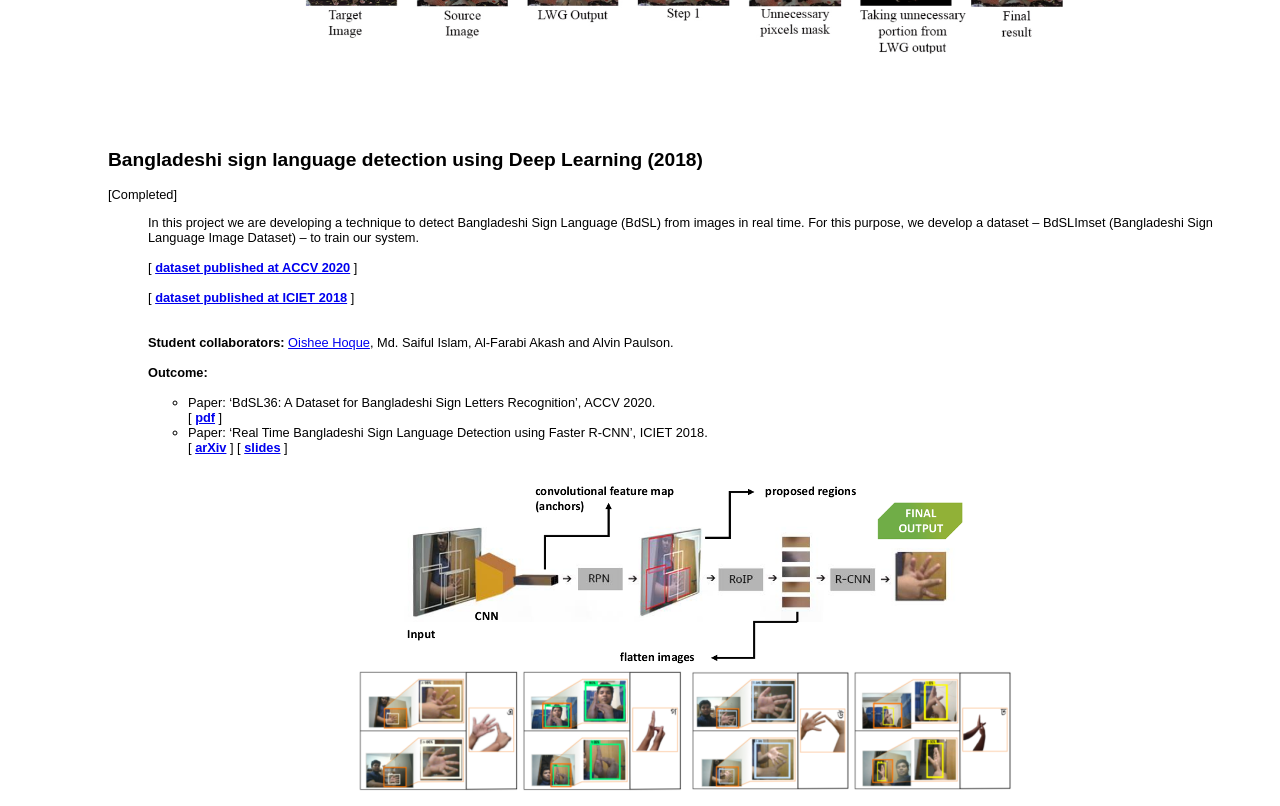
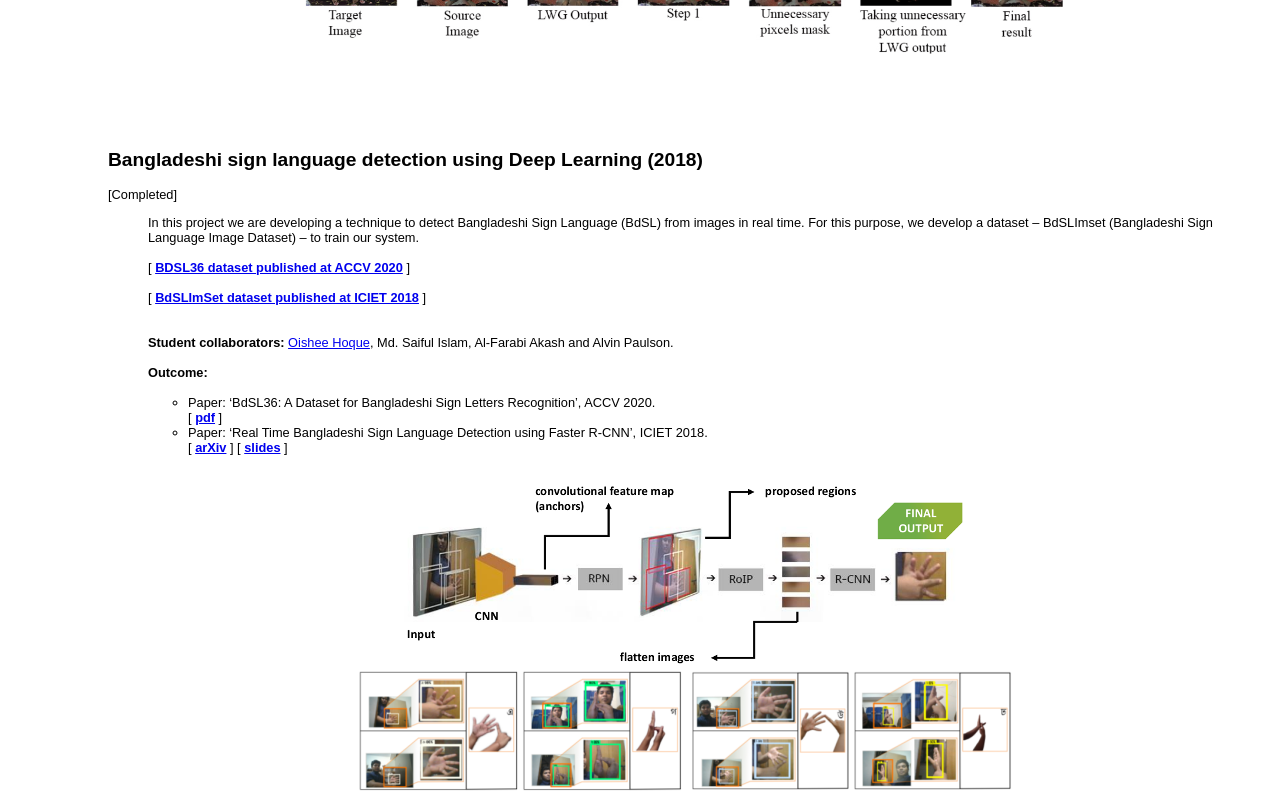
Before and after one commit to imruljubair/imruljubair.github.io, a Jekyll site: the page project/project-page.html, which Jekyll copies as it is, in a window 1280 px wide and 900 px high, scrolled down 1258 px, cut to the strip 0-806 px from the top of the window. Built offline with Jekyll 4.4.1, drawn with Linux system fonts in a browser that asks for light colours.

Commit message:
Update project-page.html

```diff
--- a/project/project-page.html
+++ b/project/project-page.html
@@ -88,8 +88,8 @@ div {
   <p class="lead">
   <ul>
     In this project we are developing a technique to detect Bangladeshi Sign Language (BdSL) from images in real time. For this purpose, we develop a dataset – BdSLImset (Bangladeshi Sign Language Image Dataset) – to train our system.<br><br>
-[ <a href="https://drive.google.com/drive/folders/1f9sLKK6D86tZH5celUQzUdZI0UtiRfGQ"; style="font-weight:bold">dataset published at ACCV 2020</a> ] <br><br>
-[ <a href="https://github.com/imruljubair/bdslimset"; style="font-weight:bold">dataset published at ICIET 2018</a> ]
+[ <a href="https://drive.google.com/drive/folders/1f9sLKK6D86tZH5celUQzUdZI0UtiRfGQ"; style="font-weight:bold">BDSL36 dataset published at ACCV 2020</a> ] <br><br>
+[ <a href="https://github.com/imruljubair/bdslimset"; style="font-weight:bold">BdSLImSet dataset published at ICIET 2018</a> ]
 <br><br>
 <br>
    <strong>Student collaborators:</strong> <a href="https://oishee30.github.io/OisheeBinteyHoque/">Oishee Hoque</a>, Md. Saiful Islam, Al-Farabi Akash and Alvin Paulson.
```
